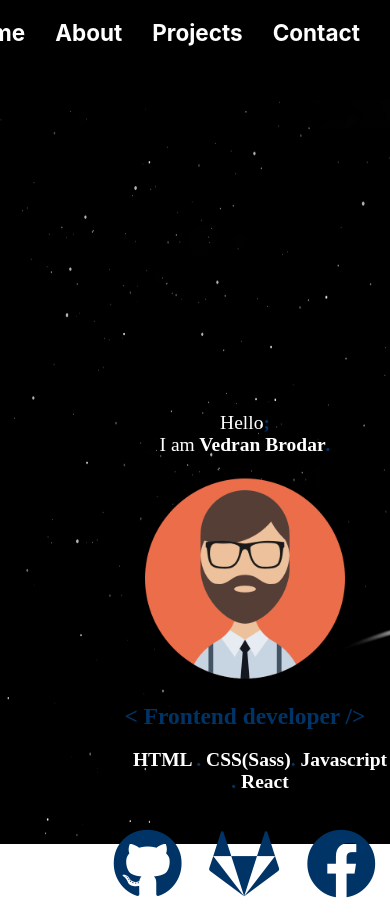
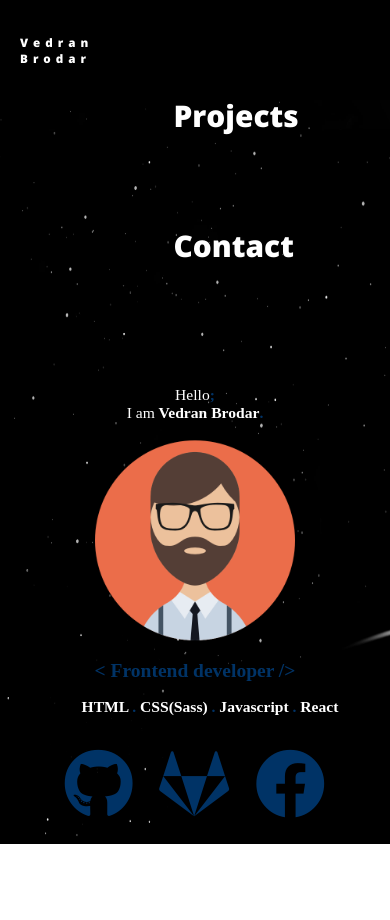
Before and after one commit to vbrodar/portfolio-website, a React (Create React App) app: page / in a window 390 px wide. After the commit the page ends 844 px from the top, so only its background shows below. Built offline with nearby package versions, Linux system fonts and the light colour scheme; a web font is replaced by a local one.

Commit message:
Finished navbar everything except responsivity

```diff
--- a/src/App.js
+++ b/src/App.js
@@ -14,8 +14,7 @@ function App() {
         content="width=device-width, initial-scale=1.0"
       ></meta>
       <Router>
-        <nav className="navbar">
-          <ul className="navbar-nav">
+        <nav>
           <div>
             <li>
               <Link to={"/"} className="navbar-title">
@@ -23,6 +22,7 @@ function App() {
               </Link>
             </li>
           </div>
+          <ul>
             <li>
               <Link to={"/"} className="nav-link">
                 <h2>Home</h2>
--- a/src/App.scss
+++ b/src/App.scss
@@ -4,46 +4,39 @@ $text-color: white;
 .App {
   font-size: calc(1em + 1vmin);
   white-space: pre-line;
-  vertical-align: bottom;
   text-size-adjust: auto;
-  @media screen and (max-width: 1024px) {
-    .navbar-nav {
-      font-size: 15px;
-    }
+  margin: 0px;
+  padding: 0px;
+  box-size: border-box;
+
+  nav {
+    display: flex;
+    justify-content: space-between;
+    align-items: center;
+    min-height: 2vh;
+    background-color: $navbar;
+    height: 100px;
+
+    /* On screens that are 600px wide or less, the background color is olive */
   }
 
-  ul {
-    width: 100%;
-    height: 100px; // Needs to be between 120 and 130px to show Vedran Brodar title on navbar
-    list-style-type: none;
-    margin: 0;
-    padding: 0;
-    background: $navbar;
-    display: flex;
-    justify-content: flex-end;
-    position: absolute; // Needs fixin to remove sticky sidebar!!!
-    z-index: 2;
-  }
-  li {
-    margin-right: 30px;
-  }
   div .navbar-title {
+    color: $text-color;
+    letter-spacing: 5px;
     text-decoration: none;
-    color: $text-color;
     font-family: "Open Sans", sans-serif;
-    font-weight: 800px;
-    bottom: 20px;
-    margin-right: auto;
-
+    font-weight: 600px;
     font-size: 2vw;
-
-    :hover:before {
-      visibility: hidden;
-    }
   }
 
+  li {
+    display: inline-block;
+    padding: 20px;
+    text-decoration: none;
+    font-family: "Open Sans", sans-serif;
+    font-weight: 300px;
+  }
   a.nav-link {
-    // a defines all links in code
     display: inline-block;
     text-decoration: none;
     color: $text-color;
@@ -51,6 +44,7 @@ $text-color: white;
     width: 90%;
     margin: auto;
     align-items: center;
+    margin-right: 20px;
 
     // hover effects beginning
     position: relative;
@@ -68,7 +62,7 @@ $text-color: white;
     }
     :hover:before {
       visibility: visible;
-      width: 110%;
+      width: 100%;
     }
   }
 
@@ -110,10 +104,9 @@ $text-color: white;
   .home-description {
     // Used for text written in Home.js
     text-align: center;
-    font-size: 50px;
     position: absolute;
-    top: 650px;
-    left: 100px;
+    top: 600px;
+
     -webkit-transform: translateY(-50%);
     -ms-transform: translateY(-50%);
     transform: translateY(-50%);
@@ -122,27 +115,27 @@ $text-color: white;
     color: $text-color;
     font-family: "Gentium Book Basic", serif;
     font-weight: 400;
-    font-size: 5vw;
+    font-size: 4vw;
   }
   .gradient-description {
     text-align: center;
-    font-size: 60px;
     color: #003366;
-    font-size: 6vw;
+    font-size: 5vw;
   }
   .bolder-words {
     // Class selector with purpose to bold words in text
     font-weight: 800;
-    font-size: 5vw;
+    font-size: 4vw;
   }
   .symbols {
     color: #003366;
   }
   .technologies-description {
     font-size: 80px;
-    font-size: 5vw;
+    font-size: 4vw;
     text-align: center;
     margin-left: 30px;
+    align-items: center;
   }
   .home-avatar {
     width: 200px;
--- a/src/components/Home.js
+++ b/src/components/Home.js
@@ -21,7 +21,7 @@ class Home extends Component {
           <h2 className="gradient-description">{"< Frontend developer />"}</h2>
           <h2 className="technologies-description">
             HTML <b className="symbols">.</b> CSS(Sass)
-            <b className="symbols">.</b> Javascript{" "}
+            <b className="symbols"> .</b> Javascript{" "}
             <b className="symbols">. </b>
             React
           </h2>
```
Lines whose indentation alone changed are shown as unchanged.
